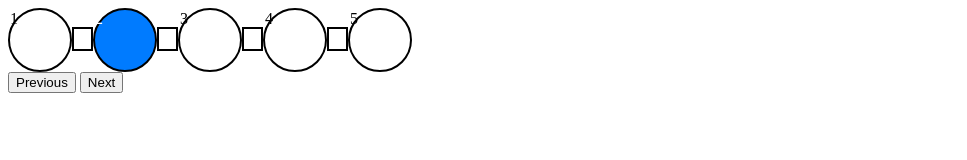
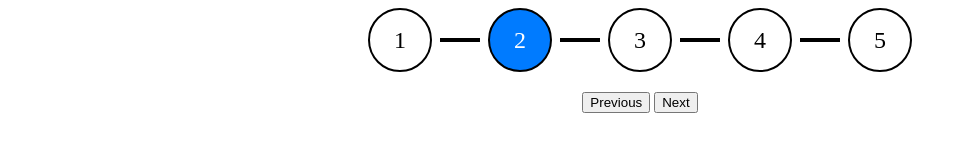
Before and after one commit to acciojob/progress-bar-mitkari49, a website: page main.html in a window 1280 px wide. Both pictures are taken after a click on the button "Next". Shown: the whole page, without its empty margins (0-967 px from the left). Drawn offline with Linux system fonts and the light colour scheme.

Commit message:
created a submission

```diff
--- a/main.html
+++ b/main.html
@@ -6,21 +6,21 @@
 <body>
   <div class="container">
     <div class="progress_bar">
-      <div class="circle active">1</div>
+      <div id="circle-1" class="circle active">1</div>
       <div class="bar"></div>
-      <div class="circle">2</div>
+      <div id="circle-2" class="circle">2</div>
       <div class="bar"></div>
-      <div class="circle">3</div>
+      <div id="circle-3" class="circle">3</div>
       <div class="bar"></div>
-      <div class="circle">4</div>
+      <div id="circle-4" class="circle">4</div>
       <div class="bar"></div>
-      <div class="circle">5</div>
+      <div id="circle-5" class="circle">5</div>
     </div>
     <div class="press">
-      <button id="prev" value="prev" onclick="clicked('prev')">Previous</button>
-      <button id="next" value="next" onclick="clicked('next')">Next</button>
+      <button id="prev" onclick="clicked('prev')">Previous</button>
+      <button id="next" onclick="clicked('next')">Next</button>
     </div>
   </div>
-  <script type="text/javascript" src="./script.js"></script>
+  <script src="script.js"></script>
 </body>
 </html>
--- a/script.js
+++ b/script.js
@@ -1,24 +1,25 @@
+let currentActive = 1;
+
 function clicked(direction) {
   const circles = document.querySelectorAll(".circle");
-  const activeCircle = document.querySelector(".circle.active");
-  const activeIndex = Array.from(circles).indexOf(activeCircle);
 
-  if (direction === "next" && activeIndex < circles.length - 1) {
-    activeCircle.classList.remove("active");
-    circles[activeIndex + 1].classList.add("active");
-    if (activeIndex === circles.length - 2) {
-      document.getElementById("next").disabled = true;
-    }
-    document.getElementById("prev").disabled = false;
-  } else if (direction === "prev" && activeIndex > 0) {
-    activeCircle.classList.remove("active");
-    circles[activeIndex - 1].classList.add("active");
-    if (activeIndex === 1) {
-      document.getElementById("prev").disabled = true;
-    }
-    document.getElementById("next").disabled = false;
+  if (direction === "next" && currentActive < circles.length) {
+    circles[currentActive - 1].classList.remove("active");
+    circles[currentActive].classList.add("active");
+    currentActive++;
+  } else if (direction === "prev" && currentActive > 1) {
+    circles[currentActive - 1].classList.remove("active");
+    circles[currentActive - 2].classList.add("active");
+    currentActive--;
   }
+
+  updateButtons();
 }
 
-// Initial state: Disable the "Previous" button
-document.getElementById("prev").disabled = true;
+function updateButtons() {
+  document.getElementById("prev").disabled = currentActive === 1;
+  document.getElementById("next").disabled = currentActive === document.querySelectorAll(".circle").length;
+}
+
+// Initialize the buttons' disabled state
+updateButtons();
--- a/styles.css
+++ b/styles.css
@@ -1,12 +1,23 @@
+.container {
+  display: flex;
+  flex-direction: column;
+  align-items: center;
+}
+
 .progress_bar {
   display: flex;
+  align-items: center;
 }
 
 .circle {
   height: 60px;
   width: 60px;
   border: 2px solid black;
-	border-radius: 100%;
+  border-radius: 50%;
+  display: flex;
+  align-items: center;
+  justify-content: center;
+  font-size: 1.5em;
 }
 
 .active {
@@ -15,8 +26,18 @@
 }
 
 .bar {
-	height: 20px;
-	width: 17px;
-	border: 2px solid black;
-	margin-top: 19px;
+  height: 4px;
+  width: 40px;
+  background-color: black;
+  margin: 0 8px;
 }
+
+.press {
+  margin-top: 20px;
+}
+
+button:disabled {
+  background-color: #ccc;
+  color: #666;
+  cursor: not-allowed;
+}
```
Lines whose indentation alone changed are shown as unchanged.
